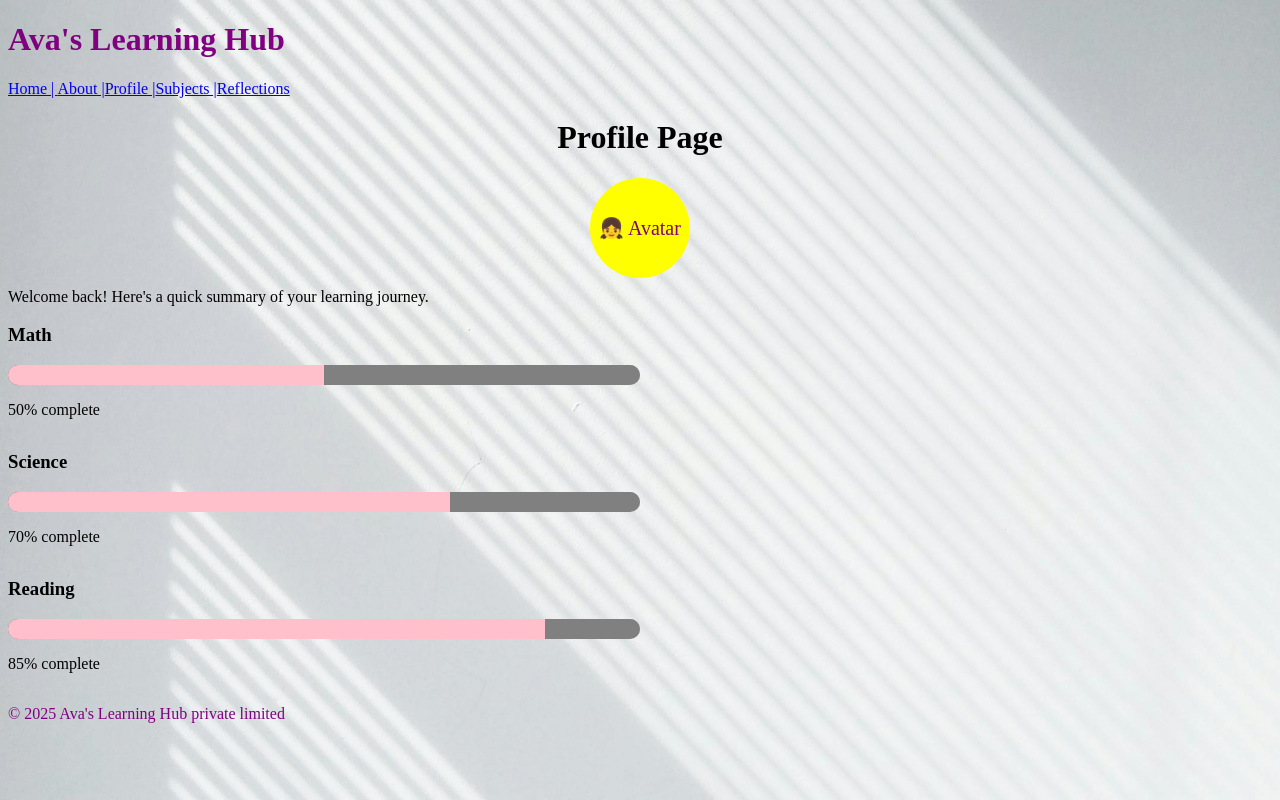
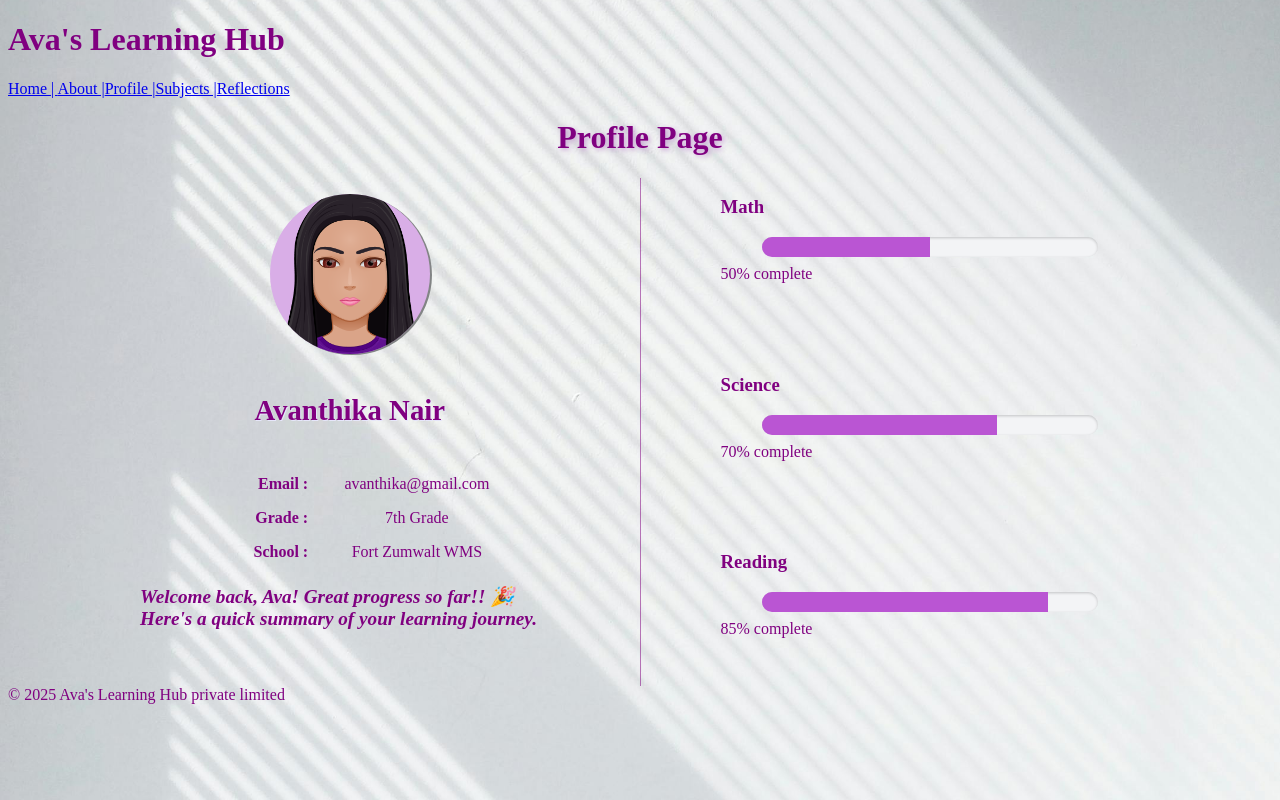
Before and after one commit to DeepthiGirijaThampi/ava-learning-hub, a React (Vite) app: page /profile in a window 1280 px wide. Built offline with nearby package versions, Linux system fonts and the light colour scheme.

Commit message:
Udated Profile.jsx and added profile.css and did the styling

```diff
--- a/src/components/pages/About.jsx
+++ b/src/components/pages/About.jsx
@@ -1,4 +1,4 @@
-import '../../components/pages/about.css';
+import './about.css';
 export default function About(){
     return(
         <main className='about-page' >
--- a/src/components/pages/Home.jsx
+++ b/src/components/pages/Home.jsx
@@ -1,5 +1,5 @@
 import { useNavigate ,Link } from "react-router";
-import '../pages/home.css';
+import './home.css';
 export default function Home(){
     const navigate = useNavigate();
     return(
--- a/src/components/pages/Profile.jsx
+++ b/src/components/pages/Profile.jsx
@@ -1,4 +1,4 @@
-
+import './profile.css'
 export default function Profile(){
     //Placeholder for subject progress data
     const subjects = [
@@ -10,53 +10,57 @@
 
 
         <main>
-        <h1 style={{display:"flex",justifyContent:"center"}}>Profile Page</h1>
-        <p>
-        <div
-        style={{
-            width:"100px",
-            height:"100px",
-            borderRadius:"50%",
-            backgroundColor:"yellow",
-            margin: "10px auto",
-            display: "flex",
-            alignItems:"center",
-            justifyContent:"center",
-            fontSize:"20px",
-            color:"purple"
+        <h1 id="profile-header">Profile Page</h1>
 
-        }}
-        >
-          👧
-        Avatar
+        <div className="profile-wrapper">
+         <section className="profile-left">
+         <img src="/src/assets/Cartoonify.png" alt="Ava's Avatar" className='avatar-img' />
+         <h2 style={{color:"purple"}}>Avanthika Nair</h2>
+         <table className="profile-info-table">
+            <tbody>
+                <tr>
+                    <td><strong>Email : </strong></td>
+                    <td>avanthika@gmail.com</td>
+                </tr>
+                <tr>
+                    <td><strong>Grade :</strong></td>
+                    <td>7th Grade</td>
+                </tr>
+                <tr>
+                    <td><strong>School :</strong></td>
+                    <td>Fort Zumwalt WMS</td>
+                </tr>
+            </tbody>
+         </table>
+          <p className='welcome-ptag' style={{color:"purple"}}>
+            Welcome back, Ava! Great progress so far!! 🎉 Here's a quick summary of your learning journey.
+          </p>
+         </section>
+         <div className="vertical-divider"></div>
+         <section className="profile-right">
+             {/* Progress bars for each subject */}
+         {subjects.map((subject, index) => (
+         <div className='progress-container-div' key={index} style={{ marginBottom: "2rem" }}>
+            <h3 className='subject-name-header' style={{color:"purple"}}>{subject.name}</h3>
+                <div className='progress-bar-div'>
+                <div className='progress-percentage-div'
+                style={{
+                height: "100%",
+                width: `${subject.progress}%`,
+                backgroundColor: "mediumorchid",
+                transition: "width 0.5s ease-in-out",
+                 }}
+                ></div>
+                </div>
+          <p style={{ marginTop: "0.5rem" , color:"purple"}} className='progress-percentage-ptag'>{subject.progress}% complete</p>
+        </div>
+        ))}
+         </section>
         </div>
 
-            Welcome back! Here's a quick summary of your learning journey.
-        </p>
 
-        {/* progressbars for each subject */}
-        {
-            subjects.map((subject,index)=>(
-                <div key={index} style={{ marginBottom: "2rem" }} >
-                <h3>{subject.name}</h3>
-                <div style={{
-                    backgroundColor:"gray",
-                    width : "50%",
-                    height : "20px",
-                    borderRadius: "20px",
-                    overflow :"hidden",
-                    boxShadow:"inset 0 1px 3px gray"
-                }}>
-                    <div style={{
-                        height:"100%",
-                        width:`${subject.progress}%`,
-                        backgroundColor:"pink",
-                    }}></div>
-                </div>
-                <p>{subject.progress}% complete</p>
-                </div>
-            ))
-        }
+
+
         </main>
 
     )
--- /dev/null
+++ b/src/components/pages/profile.css
@@ -0,0 +1,98 @@
+
+.profile-page{
+ padding: 10px;
+ margin: 10px;
+ display: grid;
+ align-items: center;
+ justify-content: center;
+
+}
+
+#profile-header {
+    color: purple;
+    text-align: center;
+    font-size: 2rem;
+    text-shadow: 2px 2px 5px #c8a4d4;
+  }
+
+.avatar-img {
+  width: 160px;
+  height: 160px;
+  border-radius: 50%;
+  object-fit: cover;
+  margin: 1rem auto;
+  display: block;
+  box-shadow: 2px 1px rgb(130, 132, 133);
+  background-color: rgb(217, 174, 231); /* fallback */
+}
+
+.progress-bar-div{
+    background-color: #f3f4f6;
+    border-radius: 20px;
+    width: 80%;
+    height: 20px;
+    margin: 0 auto;
+    overflow: hidden;
+    box-shadow: inset 0 1px 3px rgba(0,0,0,0.2);
+}
+.profile-wrapper {
+    display: flex;
+    justify-content: center;
+    align-items: stretch;
+    flex-wrap: wrap;
+    gap: 3rem;
+    max-width: 1000px;
+    margin: 0 auto;
+
+  }
+.profile-left {
+    text-align: center;
+    flex: 1;
+    min-width: 250px;
+    display: flex;
+    flex-direction: column;
+    align-items: center;
+  }
+  .profile-left h2 {
+    font-size: 1.8rem;
+    text-shadow: 1px 1px lavender;
+  }
+.profile-right {
+    display: flex;
+    flex-direction: column;
+    gap: 1.5rem;
+    flex: 1;
+    min-width: 250px;
+  }
+  .welcome-ptag {
+  text-align: left;
+  width: 100%;
+  margin-top: 1rem;
+  color: purple;
+  font-style: italic;
+  font-size: 1.2rem;
+  font-weight: 600;
+  }
+
+  .profile-info-table {
+    margin-top: 1rem;
+    width: 80%;
+    border-collapse: collapse;
+    font-size: 1rem;
+    color: purple;
+  }
+  .profile-info-table td {
+    padding: 0.5rem;
+  }
+  .profile-info-table td:first-child {
+    text-align: right;
+    font-weight: bold;
+    width: 40%;
+  }
+  .vertical-divider {
+    width: 1px;
+    background: rgba(128, 0, 128, 0.525);
+    height: auto;
+    min-height: 300px;
+    margin: 0 2rem;
+  }
```
Also changed, not shown: src/assets/Cartoonify.png (added).
